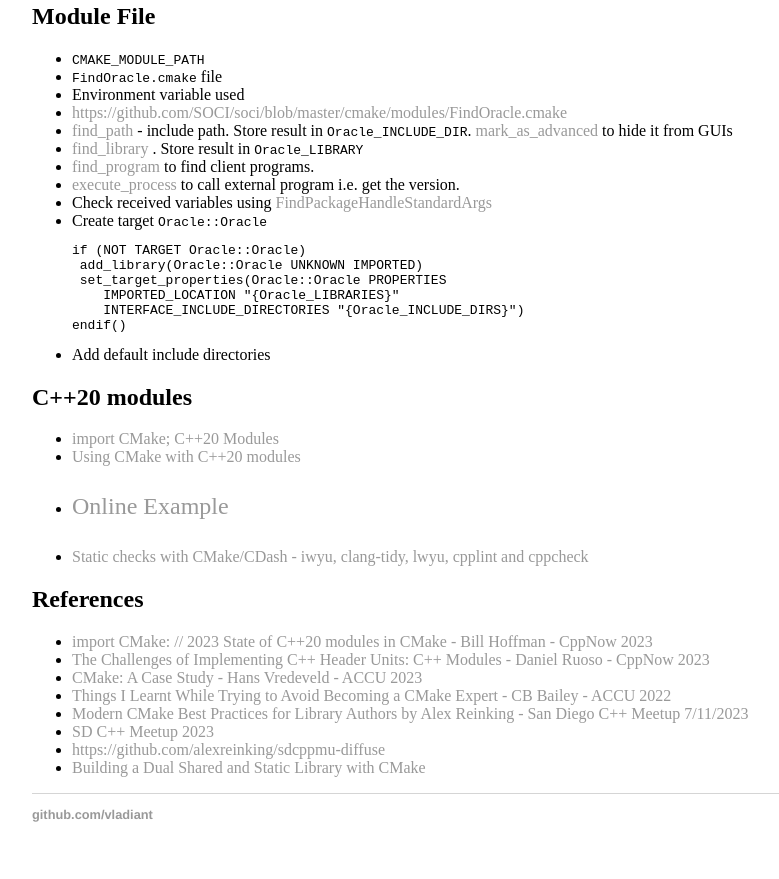
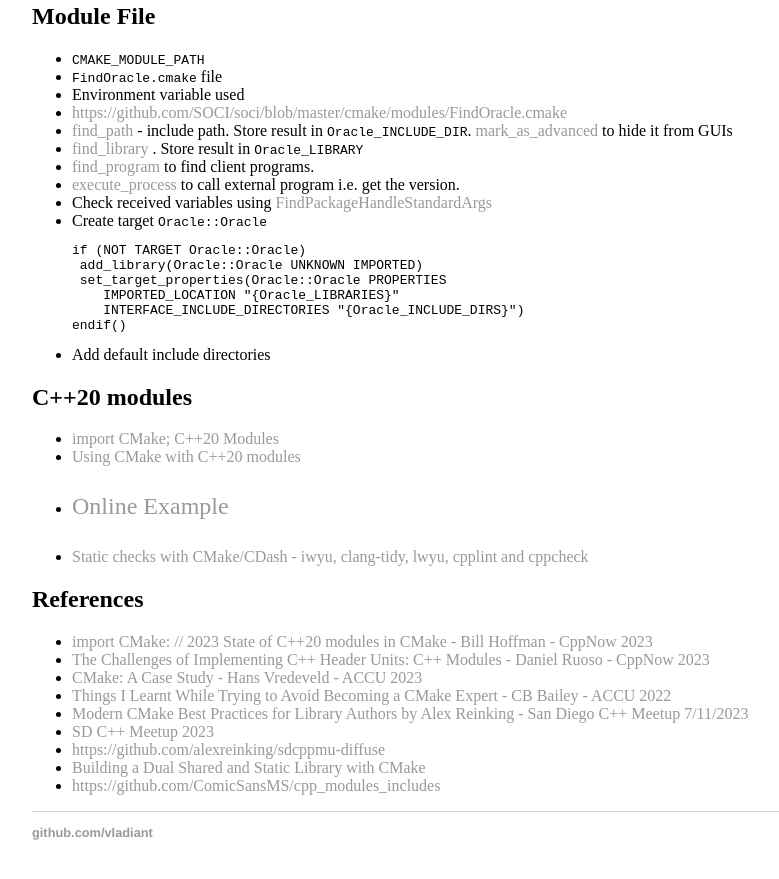
Before and after one commit to vladiant/vladiant.github.io, a Jekyll site: the page built from _posts/2023-09-19-cmake-case-studies.md, in a window 1280 px wide and 900 px high, scrolled down 1177 px. Shown: the top 879 px of the window, without its empty margins (160-939 px from the left). Built offline with Jekyll 4.4.1, drawn with Linux system fonts in a browser that asks for light colours.

Commit message:
Update Cmake case studies post

```diff
--- a/_posts/2023-09-19-cmake-case-studies.md
+++ b/_posts/2023-09-19-cmake-case-studies.md
@@ -81,5 +81,5 @@ endif()
 * [Modern CMake Best Practices for Library Authors by Alex Reinking - San Diego C++ Meetup 7/11/2023](https://www.youtube.com/watch?v=bemvHlcz1Qc)
 * [SD C++ Meetup 2023](https://www.dropbox.com/sh/c1u1g54o3ez7tua/AADe99hgeXXCM2-4NzxamCwBa?dl=0)
 * <https://github.com/alexreinking/sdcppmu-diffuse>
-* [Building a Dual Shared and Static Library with CMake
-](https://alexreinking.com/blog/building-a-dual-shared-and-static-library-with-cmake.html)
+* [Building a Dual Shared and Static Library with CMake](https://alexreinking.com/blog/building-a-dual-shared-and-static-library-with-cmake.html)
+* <https://github.com/ComicSansMS/cpp_modules_includes>
```
